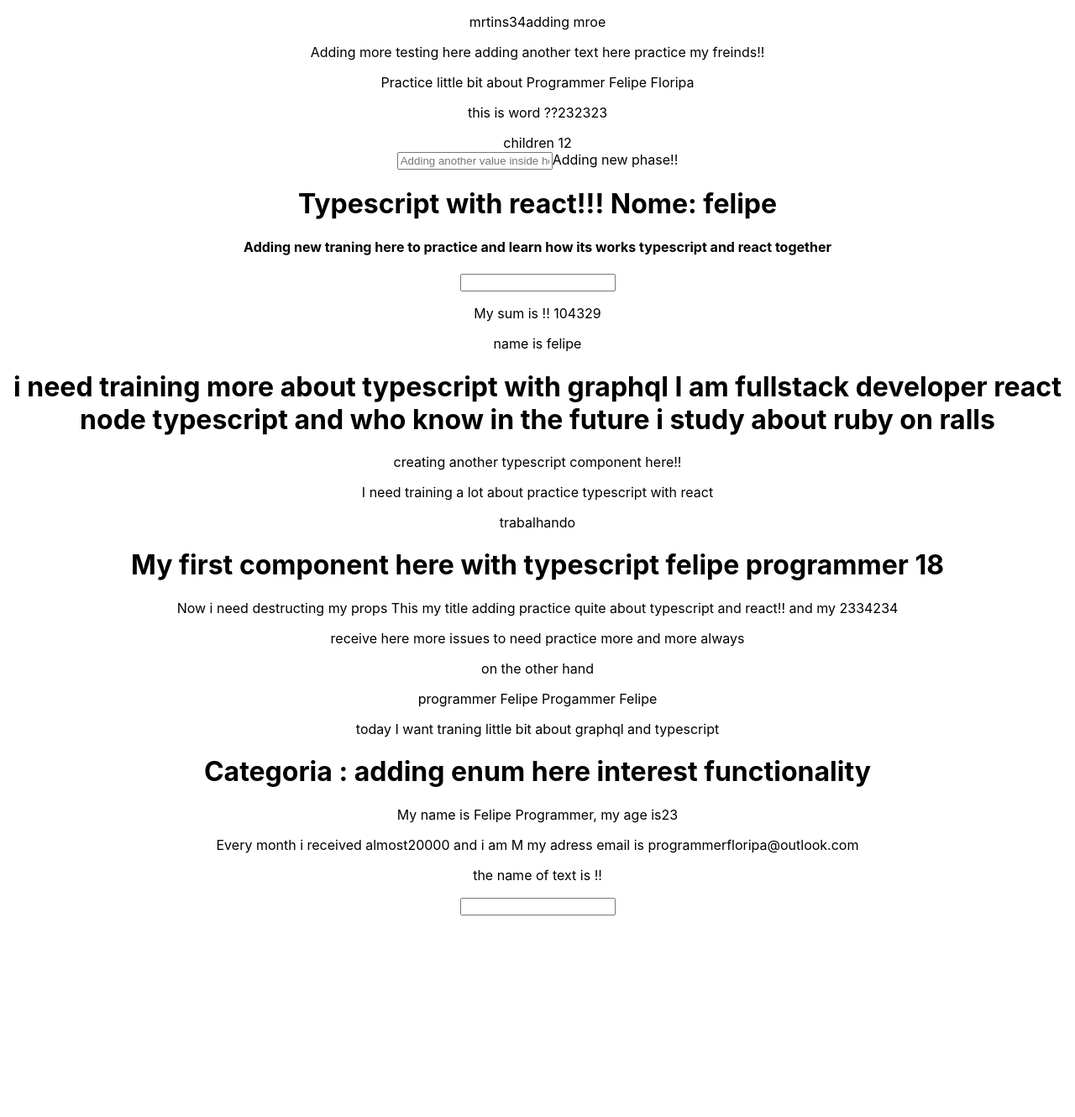
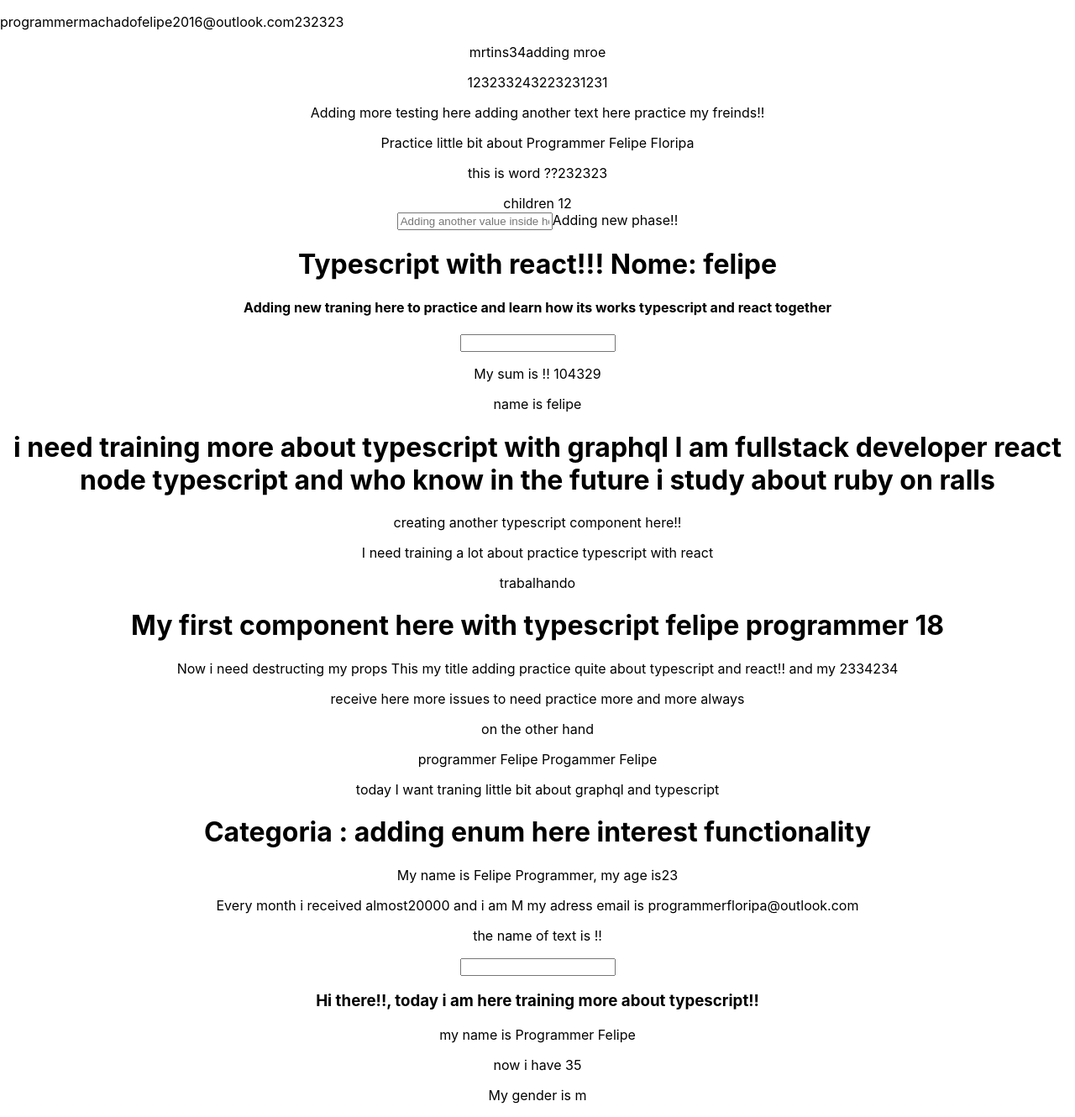
Before and after one commit to felipe-programador-18/Typecript-react, a React (Create React App) app in the folder react-typecript/: page / in a window 1280 px wide. Shown: the whole page at 84% size. Before the commit the page ends 1090 px from the top, so only its background shows below. Built offline with nearby package versions, Linux system fonts and the light colour scheme.

Commit message:
c15-adding a more practice here about context typescript

```diff
--- a/react-typecript/src/App.tsx
+++ b/react-typecript/src/App.tsx
@@ -11,6 +11,9 @@ import AnotherState from './Component/interesting.state';
 import CreateMore from './Component/addingmoreprops';
 import AnotherApp from './Component/Statemore';
 import PracticeMore from './Component/context';
+import TraningMore from './Component/practicemore';
+import AnotherContext from './Component/AnotherContext';
+import ThrirdCode from './Component/ThirdComponent';
 
 
 
@@ -25,10 +28,22 @@ interface AddingContext{
  traning: number
 }
 
+interface AnoterContext{
+  agetwo: number
+  salary: number
+  cellphone: number
+}
+interface Employees{
+  work: string
+  email: string
+  location: number
+
+}
+
 export const manageContext = createContext<AddingContext|null>(null)
+export const AddingOtherContext =createContext<AnoterContext| null>(null)
 
-
-
+export const LastDataHere =createContext<Employees|null>(null)
 
 
 function App() {
@@ -69,12 +84,32 @@ const objectContext:AddingContext ={
 }
 
 
+const anotherDates:AnoterContext ={
+  agetwo:12,
+  cellphone:32332432,
+  salary:23231231
+}
+
+
+const objectReceive:Employees={
+ work:'programmer',
+ email:'machadofelipe2016@outlook.com',
+ location:232323
+}
 
 
   return (
     <manageContext.Provider  value={objectContext} >
+
+    <div>
+    <AddingOtherContext.Provider value={anotherDates} >
+
+    <LastDataHere.Provider value={objectReceive} >
+    <ThrirdCode/>
+
     <div className="App">
     <PracticeMore/>
+    <AnotherContext/>
 
     {receive && <p>Adding more testing here {receiveanother}</p>}
 
@@ -109,8 +144,14 @@ const objectContext:AddingContext ={
 
    <StateReact/>
 
+
+    <TraningMore age={35} gender='m' name='Programmer Felipe'  />
     </div>
-     </manageContext.Provider>
+
+    </LastDataHere.Provider>
+    </AddingOtherContext.Provider>
+    </div>
+    </manageContext.Provider>
   );
 }
 
--- /dev/null
+++ b/react-typecript/src/Component/AnotherContext.tsx
@@ -0,0 +1,22 @@
+import React,{useContext} from 'react';
+import { AddingOtherContext } from '../App';
+
+const AnotherContext= () => {
+    const Anotherdetails = useContext(AddingOtherContext)
+    console.log(Anotherdetails)
+    return (
+    <div>
+        {Anotherdetails &&
+        <div>
+            {Anotherdetails.agetwo}
+            {Anotherdetails.cellphone}
+            {Anotherdetails.salary}
+        </div>
+        }
+
+    </div>
+  );
+}
+
+
+export default AnotherContext
--- /dev/null
+++ b/react-typecript/src/Component/ThirdComponent.tsx
@@ -0,0 +1,20 @@
+import  React, {useContext} from 'react';
+import { LastDataHere } from '../App';
+
+
+const ThrirdCode = () => {
+   const receiveDates = useContext(LastDataHere)
+   console.log('Here have a much dates', receiveDates)
+   return (
+    <div>
+        {receiveDates && <p>
+            {receiveDates.work}
+            {receiveDates.email}
+            {receiveDates.location}
+        </p> }
+
+    </div>
+  );
+}
+
+export default ThrirdCode
--- a/react-typecript/src/Component/context.tsx
+++ b/react-typecript/src/Component/context.tsx
@@ -4,6 +4,7 @@ import { manageContext } from '../App';
 
 const PracticeMore  = () => {
   const details = useContext(manageContext)
+  console.log(details)
   return (
    <>
         {details && <p>
--- /dev/null
+++ b/react-typecript/src/Component/practicemore.tsx
@@ -0,0 +1,20 @@
+
+
+export interface IAppProps {
+  name : string,
+  age: number,
+  gender?:"f"|"m"
+}
+
+const TraningMore  =  ({name, age, gender}: IAppProps) => {
+  return (
+    <div>
+    <h3>Hi there!!, today i am here training more about typescript!!</h3>
+      <p>my name is {name}</p>
+      <p>now i have {age}</p>
+      <p>My gender is {gender} </p>
+    </div>
+  );
+}
+
+export default TraningMore
```
